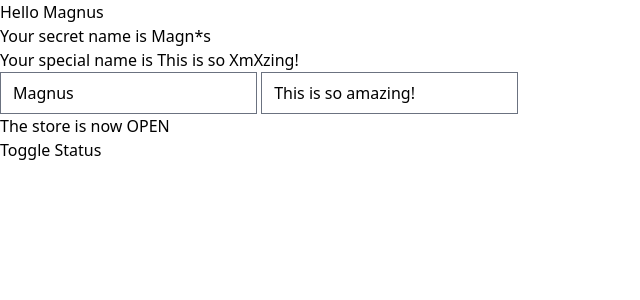
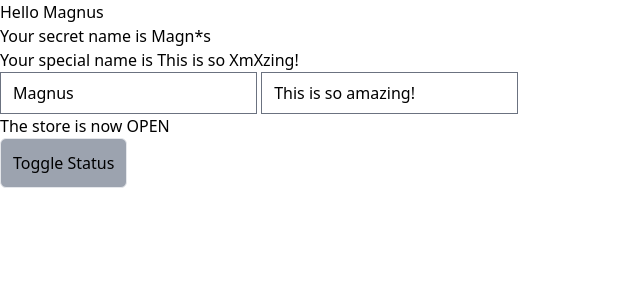
Before and after one commit to mrkarstrom/Svelte5, a SvelteKit app: page / in a window 1280 px wide. Shown: the top 300 px of the page, without its empty margins (0-640 px from the left). Built offline with nearby package versions, Linux system fonts and the light colour scheme.

Commit message:
wip (+page.svelte): Using the onclick as the name on function to shorten.

```diff
--- a/src/routes/+page.svelte
+++ b/src/routes/+page.svelte
@@ -5,7 +5,7 @@
 
 	let status: 'OPEN' | 'CLOSED' = $state('OPEN');
 
-	function toggle() {
+	function onclick() {
 		status = status === 'OPEN' ? 'CLOSED' : 'OPEN';
 	}
 </script>
@@ -16,4 +16,4 @@
 <input type="text" bind:value={text} />
 
 <p>The store is now {status}</p>
-<button onclick={toggle}>Toggle Status</button>
+<button class="btn button bg-gray-400 border p-3 rounded-md" {onclick}>Toggle Status</button>
```
